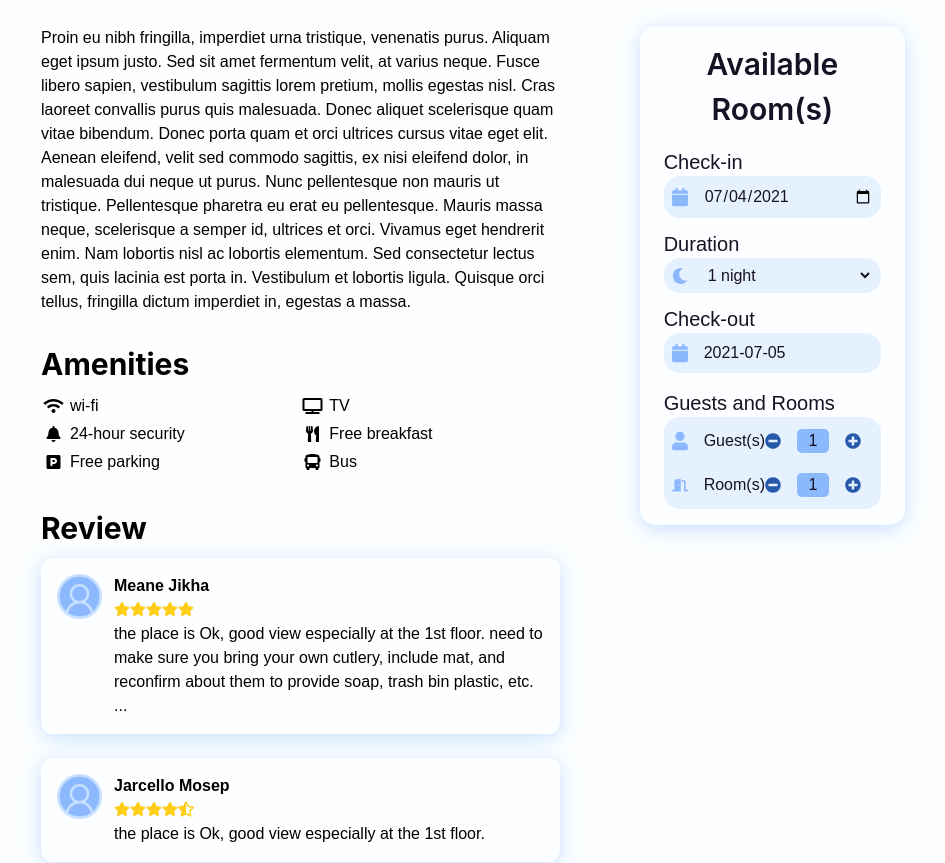
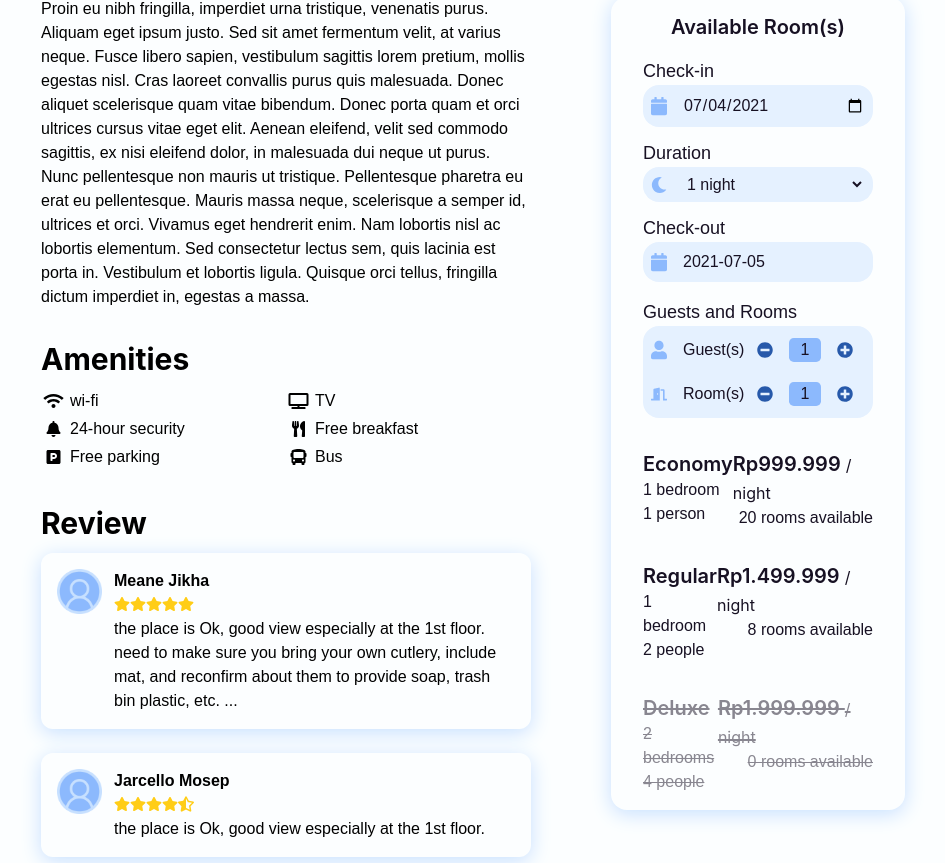
Before and after one commit to jspmarc/TechnoScape-AdAstraAbyssoque, a Vue app: page /detail in a window 1280 px wide. Shown: the part 827-1690 px from the top of the page, without its empty margins (167-1112 px from the left). Built offline with nearby package versions, Linux system fonts and the light colour scheme.

Commit message:
tambah tipe ruangan

```diff
--- a/src/components/Details/ContentRight.vue
+++ b/src/components/Details/ContentRight.vue
@@ -1,10 +1,10 @@
 <template>
   <div class="container">
-      <h3 class="inter-semi text-center">
+      <h3 class="inter-semi text-center text-xl">
         Available Room(s)
       </h3>
       <div class="check-in mt-4">
-        <label for="check-in-time" class="text-xl">Check-in</label>
+        <label for="check-in-time" class="text-lg">Check-in</label>
         <div class="input-container input-bg">
           <font-awesome-icon class="icon" icon="calendar"/>
           <input type="date" id="check-in-time"
@@ -16,7 +16,7 @@
         </div>
       </div>
       <div class="duration mt-3">
-        <label for="duration" class="text-xl">Duration</label>
+        <label for="duration" class="text-lg">Duration</label>
         <div class="input-container input-bg">
           <font-awesome-icon icon="moon" class="icon" />
           <select class="input-select w-full ml-4" name="duration" v-model="duration">
@@ -27,7 +27,7 @@
         </div>
       </div>
       <div class="check-out mt-3">
-        <p class="text-xl">Check-out</p>
+        <p class="text-lg">Check-out</p>
         <div class="input-container input-bg">
           <font-awesome-icon class="icon" icon="calendar"/>
           <span class="w-full ml-4">
@@ -36,7 +36,7 @@
         </div>
       </div>
       <div class="check-in mt-4">
-        <label for="check-in-time" class="text-xl">Guests and Rooms</label>
+        <label for="check-in-time" class="text-lg">Guests and Rooms</label>
         <div class="gnr input-bg">
           <div class="guests flex mt-1 mb-5">
             <font-awesome-icon class="icon" icon="user"/>
@@ -72,11 +72,19 @@
           </div>
         </div>
       </div>
+      <div v-for="(room, idx) in rooms" :key="idx">
+        <RoomType v-bind="room" />
+      </div>
   </div>
 </template>
 
 <script>
+import RoomType from '../Details/RoomType.vue';
+
 export default {
+  components: {
+    RoomType,
+  },
   data() {
     return {
       checkIn: new Date().toISOString().substr(0, 10),
@@ -90,7 +98,7 @@ export default {
     };
   },
   props: {
-    description: String,
+    rooms: Array,
   },
   methods: {
     checkOut() {
@@ -99,16 +107,16 @@ export default {
       return toRet.toISOString().substr(0, 10);
     },
     addRoom() {
-      if (this.roomQty < 999) this.roomQty++;
+      if (this.roomQty < 999) this.roomQty += 1;
     },
     decRoom() {
-      if (this.roomQty > 1) this.roomQty--;
+      if (this.roomQty > 1) this.roomQty -= 1;
     },
     addGuest() {
-      if (this.guestQty < 999) this.guestQty++;
+      if (this.guestQty < 999) this.guestQty += 1;
     },
     decGuest() {
-      if (this.guestQty > 1) this.guestQty--;
+      if (this.guestQty > 1) this.guestQty -= 1;
     }
   },
   computed: {
@@ -123,8 +131,9 @@ export default {
 .container {
   border-radius: 1rem;
   box-shadow: 0px 4px 20px #C7E0FF;
-  padding: 1rem 1.5rem;
+  padding: 1rem 2rem;
   color: var(--black);
+  font-size: 1rem;
 
   .icon {
     color: #8cb9fd;
--- a/src/components/Details/ReviewCard.vue
+++ b/src/components/Details/ReviewCard.vue
@@ -16,7 +16,7 @@ import ReviewStars from "../ReviewStars.vue";
 export default {
   props: {
     name: String,
-    stars: String,
+    stars: Number,
     comment: String
   },
   components: {
--- /dev/null
+++ b/src/components/Details/RoomType.vue
@@ -0,0 +1,47 @@
+<template>
+  <div :class="'room-' + hasRoomAvailable + ' mt-8 flex justify-between items-start'">
+    <div>
+      <div class="inter-semi text-xl">
+        {{ name }}
+      </div>
+      <div>
+        {{ bedroom }} bedroom{{ bedroom !== 1 ? 's' : '' }}
+      </div>
+      <div>
+        {{ person }} {{ person !== 1 ? 'people' : 'person' }}
+      </div>
+    </div>
+    <div class="flex flex-col items-end justify-end">
+      <div class="inter-semi text-xl">
+        Rp{{ price }} <span class="inter text-base"> / night</span>
+      </div>
+      <div>
+        {{ available }} room{{ available !== 1 ? 's' : '' }} available
+      </div>
+    </div>
+  </div>
+</template>
+
+<script>
+export default {
+  props: {
+    name: String,
+    price: String,
+    available: Number,
+    bedroom: Number,
+    person: Number,
+  },
+  computed: {
+    hasRoomAvailable() {
+      return this.available !== 0;
+    },
+  }
+};
+</script>
+
+<style lang="scss" scoped>
+.room-false {
+  text-decoration: line-through;
+  opacity: 50%;
+}
+</style>
--- a/src/components/Details/Title.vue
+++ b/src/components/Details/Title.vue
@@ -1,14 +1,14 @@
 <template>
   <div class="container">
     <div class="head flex">
-      <h1 class="inter-bold">
+      <h1 class="inter-bold text-6xl mb-4">
         {{ name }}
       </h1>
-      <div class="rating flex ml-8">
+      <div class="rating flex ml-4 -mt-1">
         <ReviewStars
           :count="4.7"
-          :height="'3rem'"
-          :width="'3rem'"
+          :height="'2rem'"
+          :width="'2rem'"
         />
       </div>
     </div>
--- a/src/views/Detail.vue
+++ b/src/views/Detail.vue
@@ -56,7 +56,7 @@ export default {
 
     .right {
       align-self: flex-start;
-      width: 45vw;
+      width: 60vw;
     }
   }
 }
```
